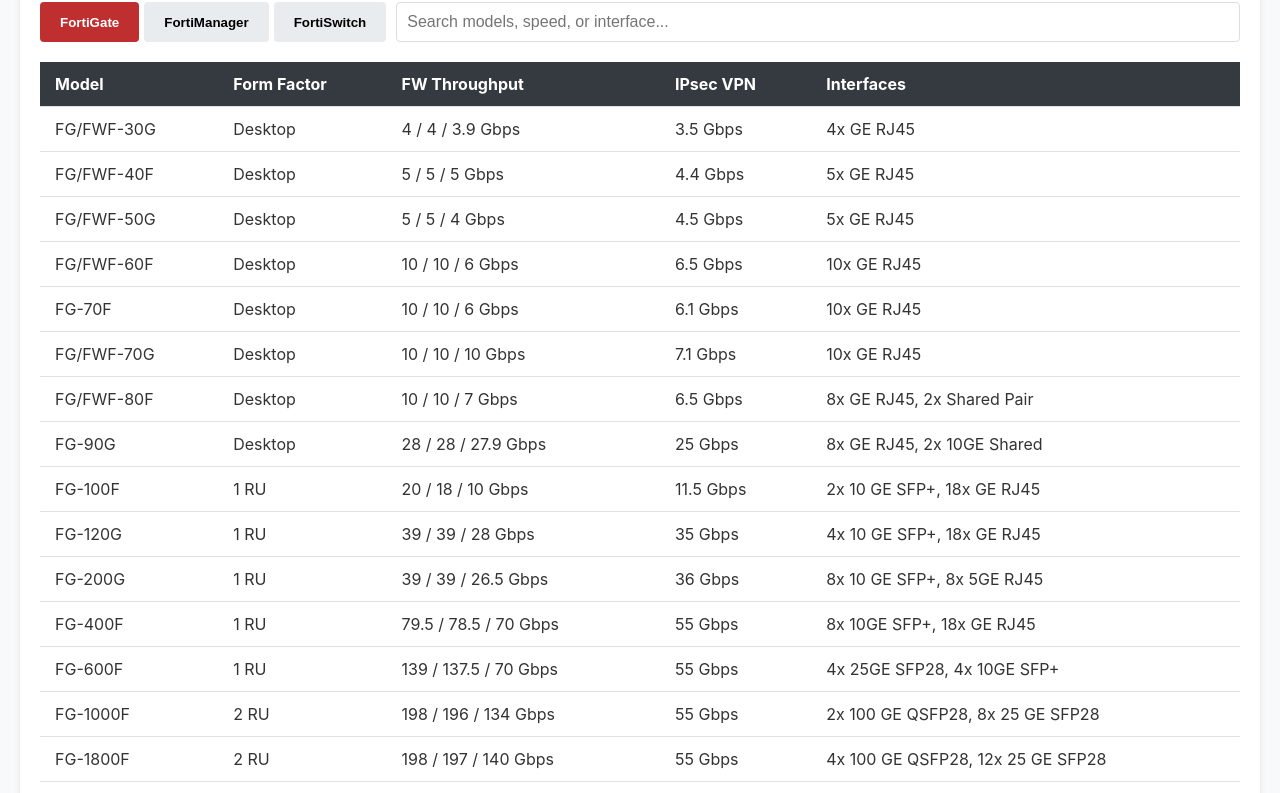
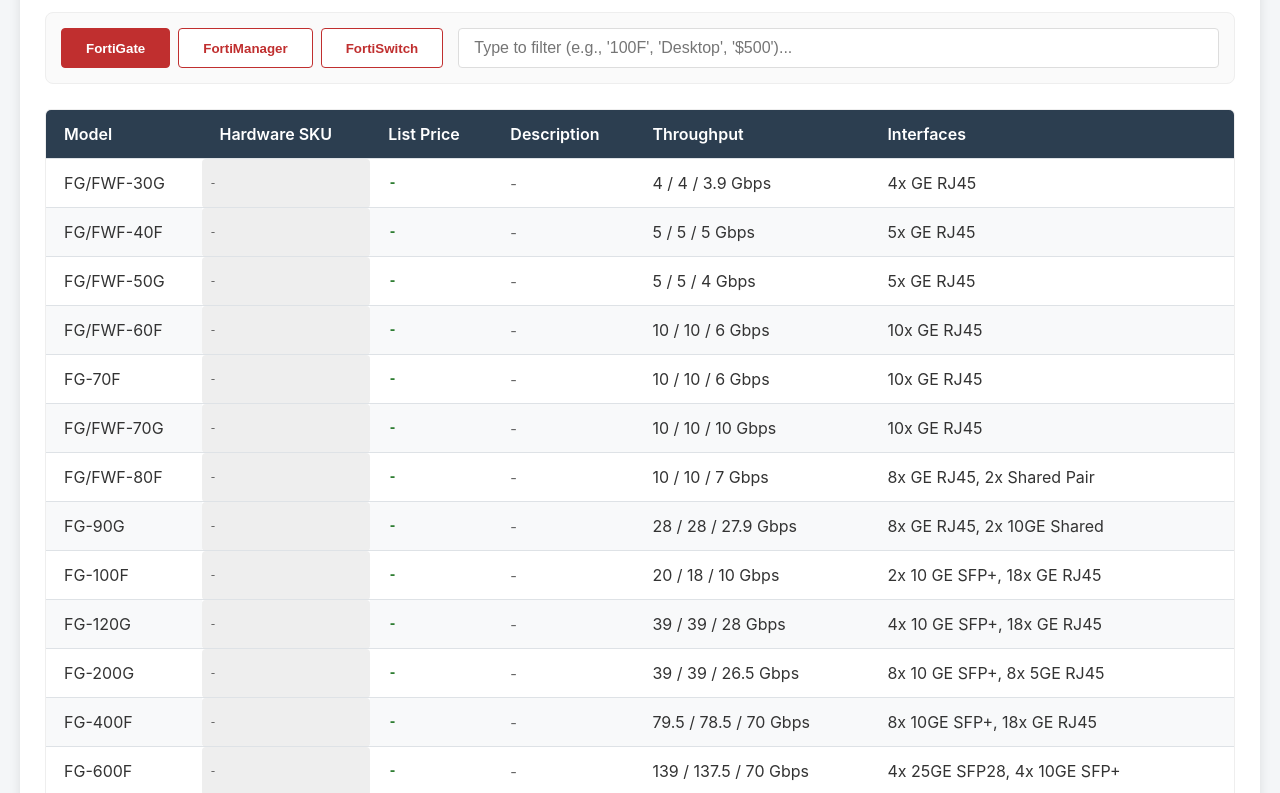
Before and after one commit to ellsandell/forti, a plain HTML site: page index.html in a window 1280 px wide. Shown: the part 118-911 px from the top of the page. Drawn offline with Linux system fonts and the light colour scheme.

Commit message:
Update index.html

```diff
--- a/index.html
+++ b/index.html
@@ -3,34 +3,39 @@
 <head>
     <meta charset="UTF-8">
     <meta name="viewport" content="width=device-width, initial-scale=1.0">
-    <title>Fortinet Product Matrix</title>
+    <title>Fortinet Product & Pricing Explorer</title>
     <style>
-        body { font-family: -apple-system, BlinkMacSystemFont, "Segoe UI", Roboto, Helvetica, Arial, sans-serif; background-color: #f8f9fa; color: #333; margin: 0; padding: 20px; }
-        .container { max-width: 1200px; margin: 0 auto; background: white; padding: 20px; border-radius: 8px; box-shadow: 0 4px 6px rgba(0,0,0,0.1); }
-        h1 { color: #c02f2f; margin-bottom: 20px; }
+        body { font-family: -apple-system, system-ui, BlinkMacSystemFont, "Segoe UI", Roboto, Arial, sans-serif; background-color: #f4f6f8; color: #333; margin: 0; padding: 20px; }
+        .container { max-width: 1400px; margin: 0 auto; background: white; padding: 25px; border-radius: 8px; box-shadow: 0 4px 12px rgba(0,0,0,0.1); }
+        h1 { color: #c02f2f; margin-bottom: 25px; display: flex; align-items: center; gap: 10px; }
 
-        /* Search & Tabs */
-        .controls { display: flex; gap: 10px; margin-bottom: 20px; flex-wrap: wrap; }
-        input { flex: 1; padding: 10px; border: 1px solid #ddd; border-radius: 4px; font-size: 16px; }
-        .tabs { display: flex; gap: 5px; }
-        button { padding: 10px 20px; border: none; background: #e9ecef; cursor: pointer; border-radius: 4px; font-weight: bold; }
-        button.active { background: #c02f2f; color: white; }
+        /* Controls */
+        .controls { display: flex; gap: 15px; margin-bottom: 25px; flex-wrap: wrap; background: #fafafa; padding: 15px; border-radius: 8px; border: 1px solid #eee; }
+        .tabs { display: flex; gap: 8px; }
+        button.tab-btn { padding: 10px 24px; border: 1px solid #c02f2f; background: white; color: #c02f2f; cursor: pointer; border-radius: 4px; font-weight: 600; transition: all 0.2s; }
+        button.tab-btn.active, button.tab-btn:hover { background: #c02f2f; color: white; }
+        input { flex: 1; padding: 10px 15px; border: 1px solid #ddd; border-radius: 4px; font-size: 16px; min-width: 250px; }
 
         /* Table */
-        .table-wrapper { overflow-x: auto; }
-        table { width: 100%; border-collapse: collapse; min-width: 600px; }
-        th, td { padding: 12px 15px; text-align: left; border-bottom: 1px solid #dee2e6; }
-        th { background-color: #343a40; color: white; white-space: nowrap; }
-        tr:hover { background-color: #f1f3f5; }
+        .table-wrapper { overflow-x: auto; border: 1px solid #eee; border-radius: 6px; }
+        table { width: 100%; border-collapse: collapse; min-width: 900px; }
+        th, td { padding: 14px 18px; text-align: left; border-bottom: 1px solid #dee2e6; vertical-align: middle; }
+        th { background-color: #2c3e50; color: white; font-weight: 600; white-space: nowrap; position: sticky; top: 0; }
+        tr:nth-child(even) { background-color: #f8f9fa; }
+        tr:hover { background-color: #e9ecef; }
 
-        /* Responsive Tags */
-        .tag { display: inline-block; background: #e2e6ea; padding: 2px 8px; border-radius: 12px; font-size: 0.85em; margin-right: 5px; color: #495057; }
+        /* Specific Columns */
+        .price-col { color: #2e7d32; font-weight: bold; font-family: monospace; font-size: 1.1em; }
+        .sku-col { font-family: monospace; color: #555; background: #eee; padding: 4px 8px; border-radius: 4px; font-size: 0.9em; }
+        .desc-cell { font-size: 0.9em; color: #666; max-width: 300px; white-space: nowrap; overflow: hidden; text-overflow: ellipsis; cursor: pointer; }
+        .desc-cell:hover { white-space: normal; background: #fffbe6; position: relative; z-index: 10; box-shadow: 0 2px 5px rgba(0,0,0,0.1); }
+
     </style>
 </head>
 <body>
 
 <div class="container">
-    <h1>Fortinet Product Explorer</h1>
+    <h1>Fortinet Explorer <span style="font-size:0.6em; color:#666; font-weight:normal;">(Specifications + Q4 2025 Pricing)</span></h1>
 
     <div class="controls">
         <div class="tabs">
@@ -38,7 +43,7 @@
             <button class="tab-btn" onclick="switchTab('fortimanager')">FortiManager</button>
             <button class="tab-btn" onclick="switchTab('fortiswitch')">FortiSwitch</button>
         </div>
-        <input type="text" id="searchBox" placeholder="Search models, speed, or interface..." onkeyup="filterTable()">
+        <input type="text" id="searchBox" placeholder="Type to filter (e.g., '100F', 'Desktop', '$500')..." onkeyup="filterTable()">
     </div>
 
     <div class="table-wrapper">
@@ -53,39 +58,39 @@
     let currentCategory = 'fortigate';
     let allData = {};
 
-    // Load Data
     async function loadData() {
         try {
-            // Fetch the JSON file (must be in same folder)
-            const response = await fetch('data.json');
+            const response = await fetch('data.json'); // Ensure data.json is in the same folder
             allData = await response.json();
             renderTable();
         } catch (error) {
             console.error("Error loading data:", error);
-            document.querySelector(".container").innerHTML += "<p style='color:red'>Error loading data.json. Make sure you are running this on a web server (or GitHub Pages).</p>";
+            document.getElementById("tableBody").innerHTML = "<tr><td colspan='6' style='color:red; text-align:center;'>Error loading data.json. Check console for details.</td></tr>";
         }
     }
 
-    // Define Columns for each category
     const columns = {
         fortigate: [
             { header: "Model", key: "model" },
-            { header: "Form Factor", key: "form_factor" },
-            { header: "FW Throughput", key: "fw_throughput" },
-            { header: "IPsec VPN", key: "ipsec_vpn" },
+            { header: "Hardware SKU", key: "sku", class: "sku-col" },
+            { header: "List Price", key: "price", class: "price-col" },
+            { header: "Description", key: "description", class: "desc-cell" },
+            { header: "Throughput", key: "fw_throughput" },
             { header: "Interfaces", key: "interfaces" }
         ],
         fortimanager: [
             { header: "Model", key: "model" },
+            { header: "SKU", key: "sku", class: "sku-col" },
+            { header: "Price", key: "price", class: "price-col" },
             { header: "Max Devices", key: "devices_max" },
-            { header: "Logs/Day", key: "logs_day" },
             { header: "Storage", key: "storage" }
         ],
         fortiswitch: [
             { header: "Series", key: "series" },
+            { header: "Example SKU", key: "example_sku", class: "sku-col" },
+            { header: "Price Range", key: "price_range", class: "price-col" },
             { header: "Port Speed", key: "port_speed" },
-            { header: "Uplink", key: "uplink" },
-            { header: "Port Options", key: "options" }
+            { header: "Options", key: "options" }
         ]
     };
 
@@ -110,20 +115,19 @@
         // Render Body
         tbody.innerHTML = "";
         data.forEach(item => {
-            // Search Filter
             const values = Object.values(item).join(" ").toLowerCase();
             if (!values.includes(query)) return;
 
-            const row = cols.map(col => `<td>${item[col.key] || '-'}</td>`).join("");
+            const row = cols.map(col => {
+                const val = item[col.key] || '-';
+                const cssClass = col.class ? `class="${col.class}"` : "";
+                return `<td ${cssClass}>${val}</td>`;
+            }).join("");
             tbody.innerHTML += `<tr>${row}</tr>`;
         });
     }
 
-    function filterTable() {
-        renderTable();
-    }
-
-    // Initialize
+    function filterTable() { renderTable(); }
     loadData();
 </script>
 
```
